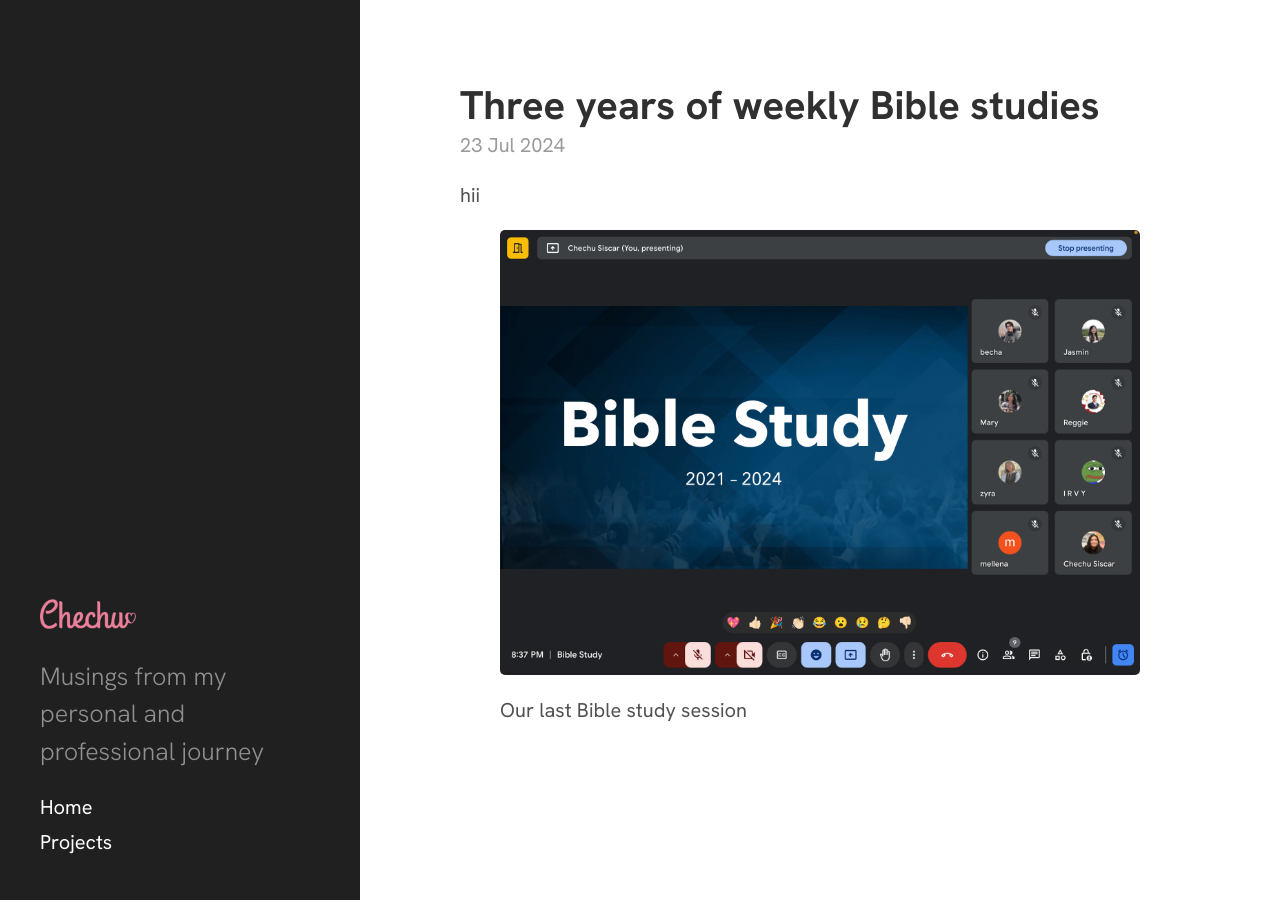
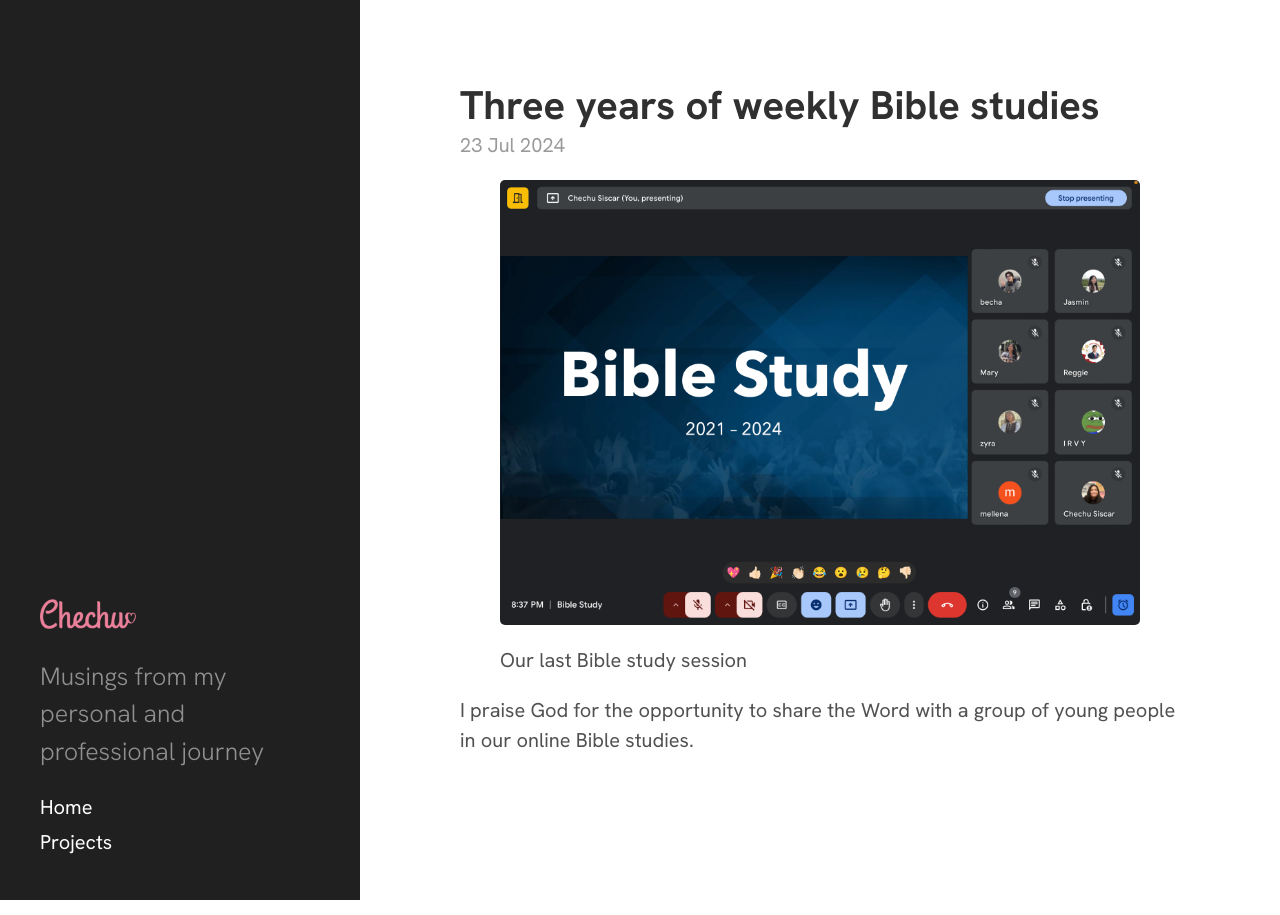
Before and after one commit to chechusiscar/blog, a Jekyll site: the page built from _posts/2024-07-23-bible-study.md, in a window 1280 px wide. Built offline with Jekyll 4.4.1, drawn with Linux system fonts in a browser that asks for light colours.

Commit message:
POST Bible study

```diff
--- a/_posts/2024-07-23-bible-study.md
+++ b/_posts/2024-07-23-bible-study.md
@@ -5,6 +5,6 @@ tags:
 - bible-study
 ---
 
-hii
+{% include image.html name="biblestudy.png" caption="Our last Bible study session" %}
 
-{% include image.html name="biblestudy.png" caption="Our last Bible study session" %}
+I praise God for the opportunity to share the Word with a group of young people in our online Bible studies.
```
